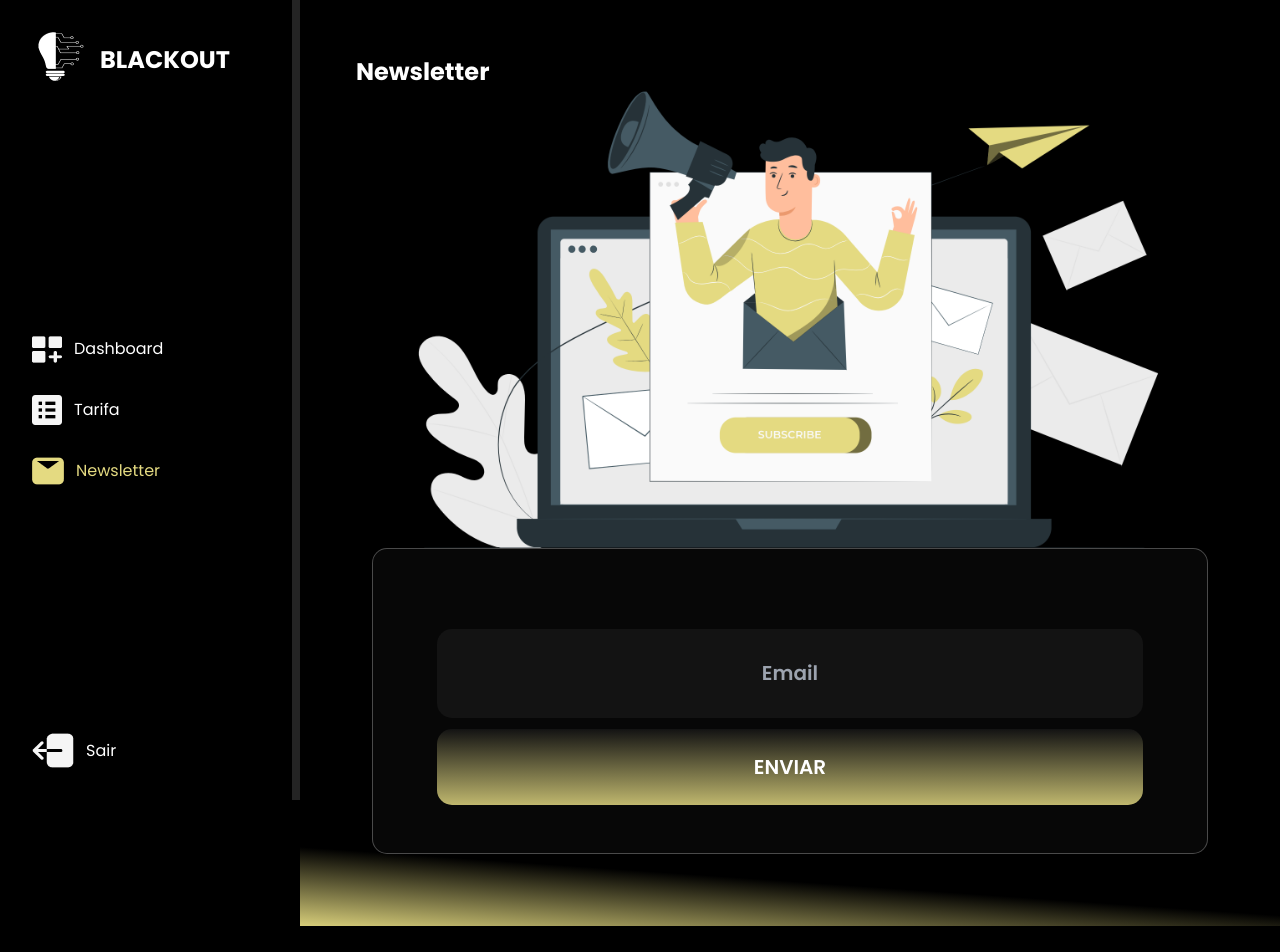
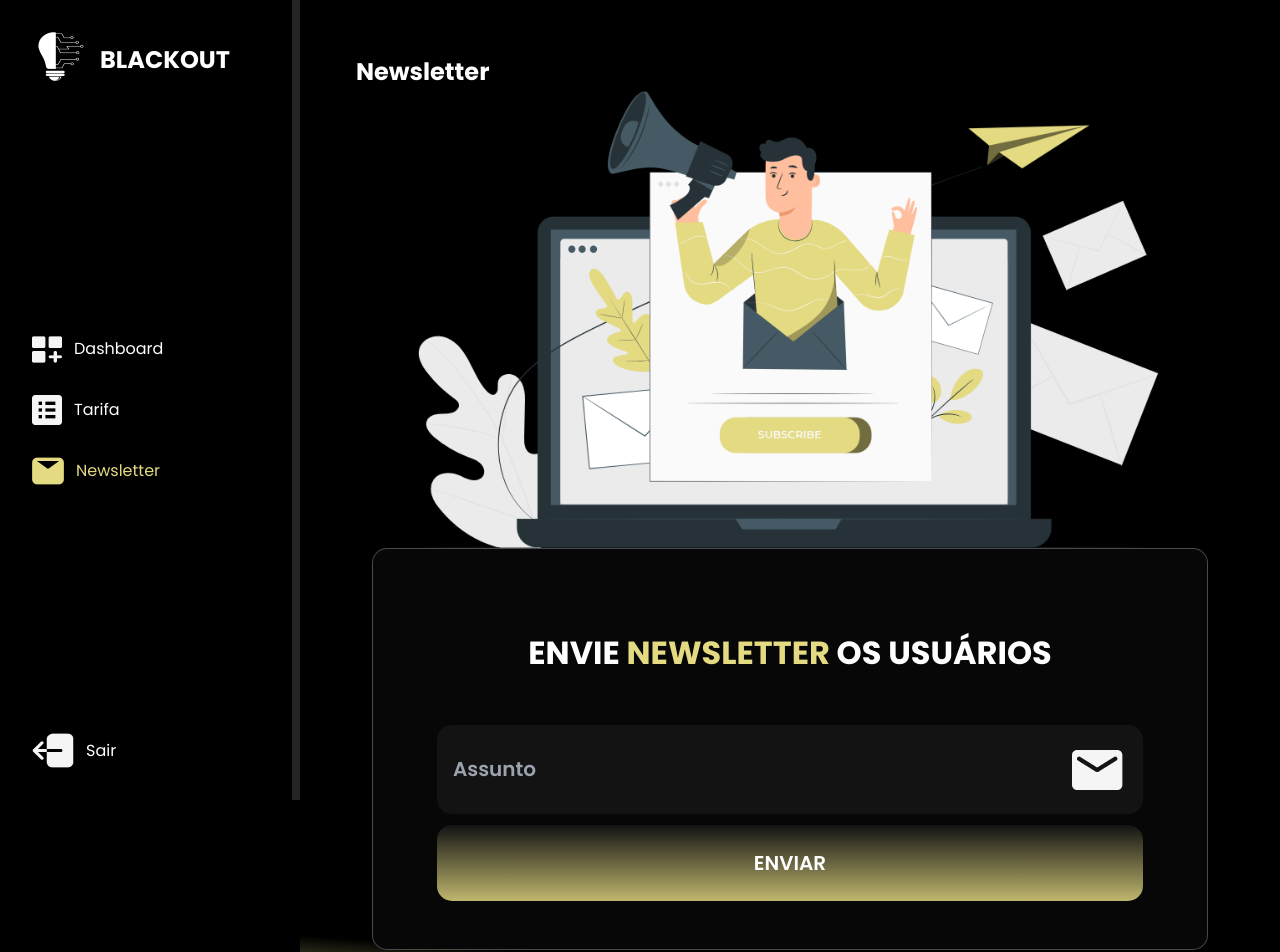
Before and after one commit to blackoutetecct/blackout-dashboard, a Next.js app in the folder blackout-dashboard/: page /newsletter in a window 1280 px wide. Shown: the top 952 px of the page. Before the commit the page ends 926 px from the top, so only its background shows below. Built offline with nearby package versions, Linux system fonts and the light colour scheme.

Commit message:
Adicionado imagem de email na Newsletter

```diff
--- a/blackout-dashboard/src/app/newsletter/page.js
+++ b/blackout-dashboard/src/app/newsletter/page.js
@@ -5,6 +5,7 @@ import dashboard from '../../assets/dashboardWhite.png'
 import tarifa from '../../assets/tarifa.png'
 import newsletter from '../../assets/newsletterYellow.png'
 import newsletterImage from '../../assets/newsletterImage.png'
+import email from '../../assets/emailNewsletter.png'
 
 // COMPONENTS
 
@@ -39,8 +40,9 @@ export default function Home() {
            className=""
            />
 
-           <form className="pt-[5rem] pb-[3rem] mb-10 px-[4rem] bg-[#070707] w-full border-[1px] border-[#ffffff45] rounded-[15px] border-solid" method="">
-                    <input className="bg-[#131313] text-center py-[1.9rem] text-xl rounded-[15px] w-[100%] text-[#818181]" placeholder='Email' type="text" name="year" required />
+           <form className="relative pt-[5rem] pb-[3rem] mb-10 px-[4rem] max-[800px]:px-[.5rem] bg-[#070707] w-full border-[1px] border-[#ffffff45] rounded-[15px] border-solid" method="">
+                    <h2 className="font-bold text-[2rem] max-[500px]:text-[1.2rem] text-center mb-[3rem]"> ENVIE <span className='text-[#E4DA81]'>NEWSLETTER</span> OS USUÁRIOS  </h2>
+                    <div className='relative'><input className=" bg-[#131313] pl-4 py-[1.9rem] text-xl rounded-[15px] w-[100%] text-[#818181] max-[]"  placeholder='Assunto' type="text" required /><Image className="absolute top-[25px] right-[20px]" src={email} />  </div>
                     <input className="bg-gradient text-center py-[1.5rem] text-xl rounded-[15px] mt-[.7rem]  w-[100%] text-[#000] cursor-pointer" value="ENVIAR" type="submit" />
            </form>
 
```
Also changed, not shown: blackout-dashboard/src/assets/emailNewsletter.png (added).
